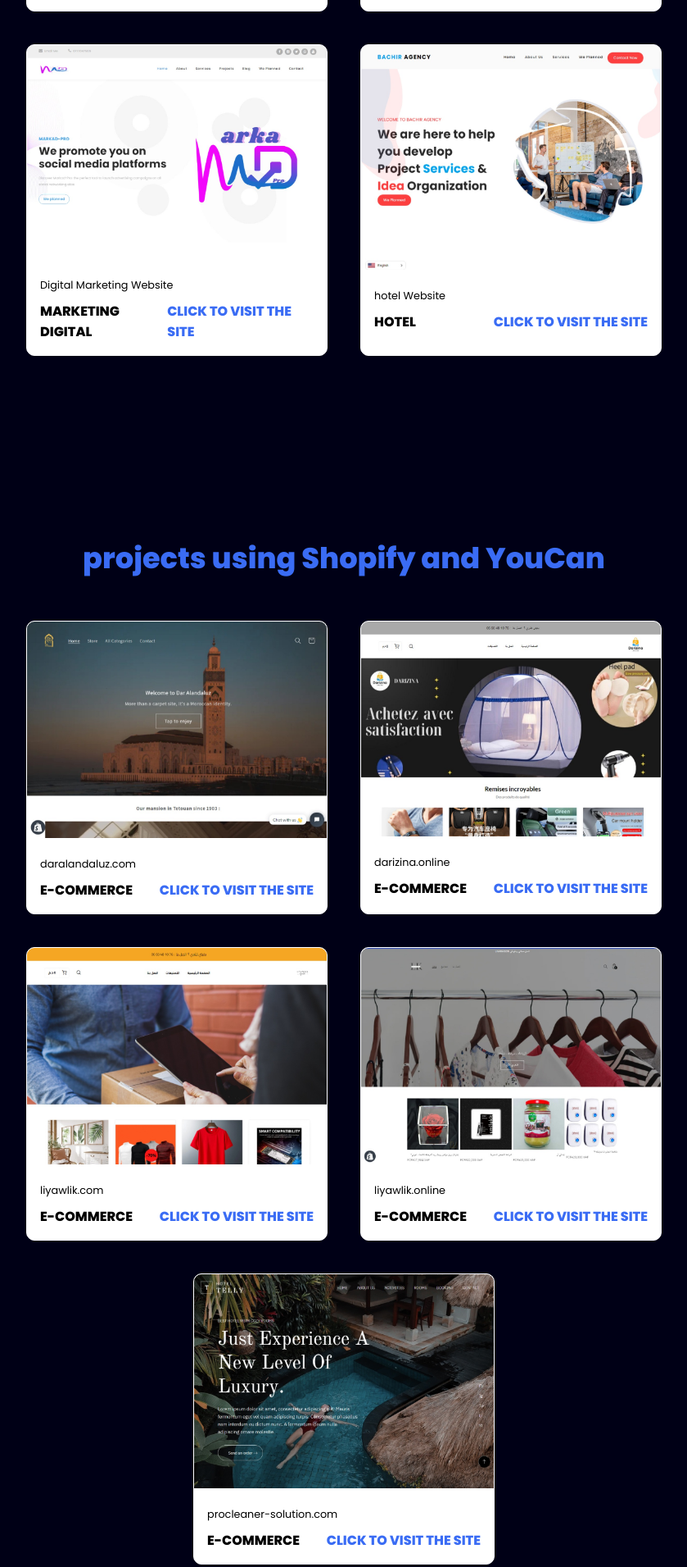
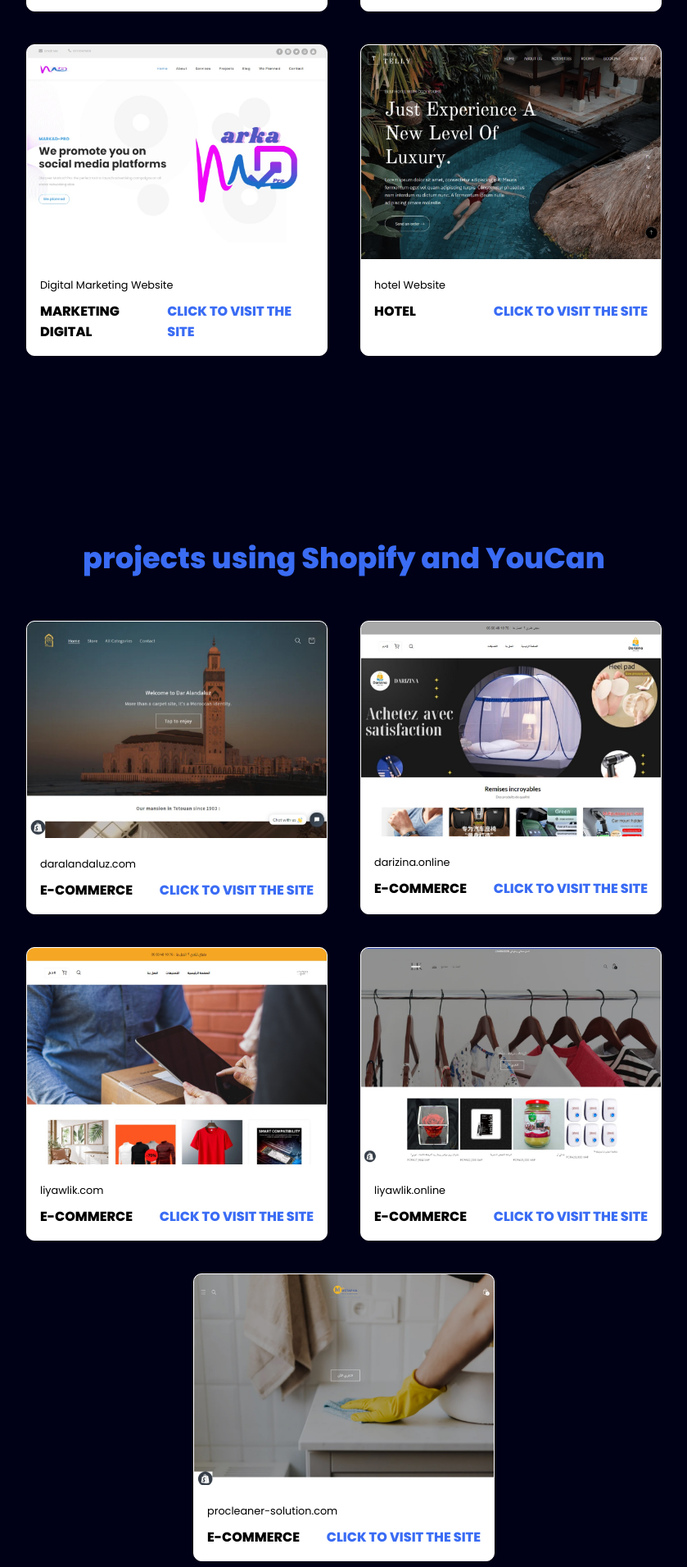
Before and after one commit to MrGhost999/Oussama, a plain HTML site: page index.html in a window 1280 px wide. Shown: the part 3354-5265 px from the top of the page at 82% size, without its empty margins (220-1059 px from the left). Drawn offline with Linux system fonts and the light colour scheme.

Commit message:
Update index.html

```diff
--- a/index.html
+++ b/index.html
@@ -155,7 +155,7 @@
             </div>
             <div class="project-card">
                 <div class="project-image">
-                    <img src="images/work6.jpeg" />
+                    <img src="images/mrgost999.github.io.jpeg" />
                 </div>
                 <div class="project-info">
                     <p class="project-category">hotel Website</p>
@@ -220,7 +220,7 @@
             </div>
                         <div class="project-card">
                 <div class="project-image">
-                    <img src="images/mrgost999.github.io.jpeg" />
+                    <img src="images/التقاط الويب_25-8-2023_161543_procleaner-solution.com.jpeg" />
                 </div>
                 <div class="project-info">
                     <p class="project-category">procleaner-solution.com</p>
```
